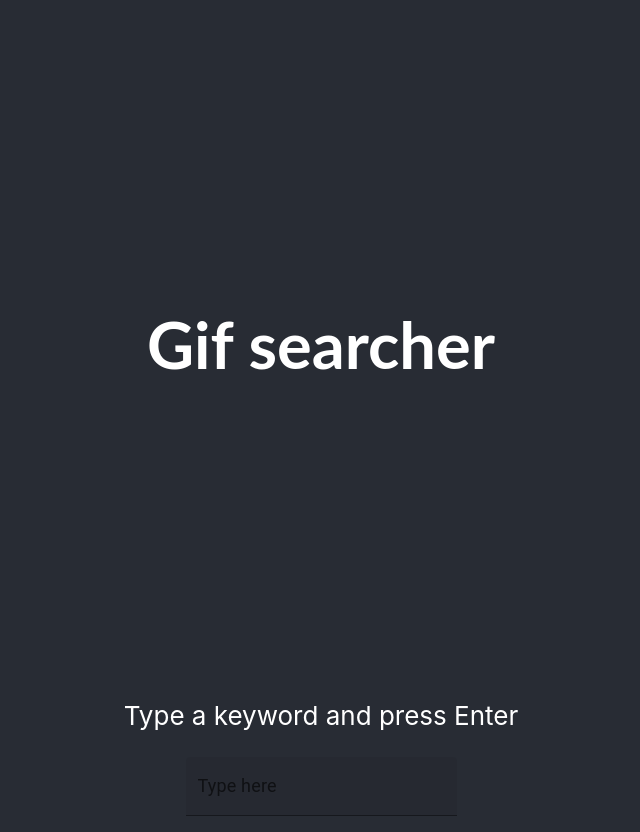
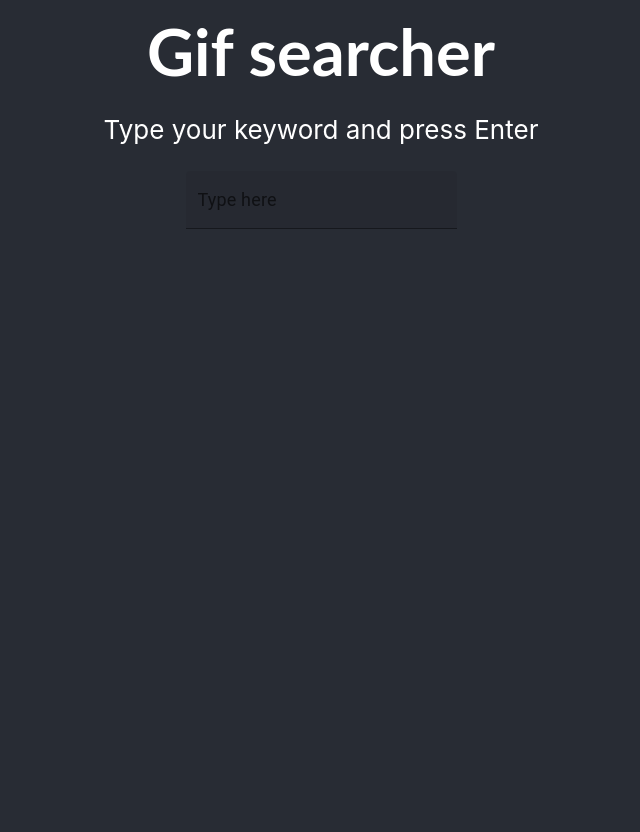
Before and after one commit to axelcola/Gif-searcher, a React (Create React App) app: page / in a window 1280 px wide. Shown: the whole page, without its empty margins (319-959 px from the left). Built offline with nearby package versions, Linux system fonts and the light colour scheme.

Commit message:
changin color of the textfield

```diff
--- a/src/App.css
+++ b/src/App.css
@@ -12,8 +12,6 @@ html, body{
 .App-content {
   background-color: #282c34;
   min-height: 100vh;
-  display: flex;
-  flex-direction: column;
   align-items: center;
   justify-content: center;
   font-size: calc(10px + 2vmin);
@@ -30,9 +28,12 @@ h1 {
   margin: auto;
   text-align: center;
 }
+.gif-container{
+	display: flex;
+	flex-direction: column;
+	align-items: center;
 
-button {
-  font-size: 10px;
+
 }
 
 a {
--- a/src/App.js
+++ b/src/App.js
@@ -21,7 +21,7 @@ function App() {
     <div className="App">
       <section className="App-content">
         <h1>Gif searcher</h1>
-        <p>Type a keyword and press Enter</p>
+        <p>Type your keyword and press Enter</p>
         <form onSubmit={handleSubmit}>
           <TextField
             onChange={handleChange}
@@ -29,11 +29,14 @@ function App() {
             id="filled-basic"
             label="Type here"
             variant="filled"
+            InputProps={{
+              style: { color: "white" },
+            }}
           />
-          {/* <input onChange={handleChange} type="text" value={keyword} /> */}
         </form>
-
-        <Route path="/gif/:keyword" component={SearchResult} />
+        <div className="gif-container">
+          <Route path="/gif/:keyword" component={SearchResult} />
+        </div>
       </section>
     </div>
   );
```
